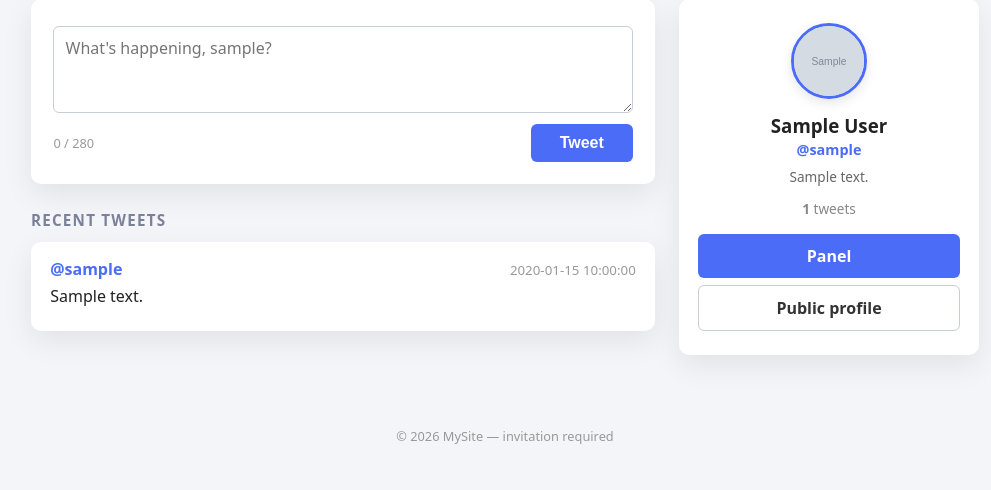
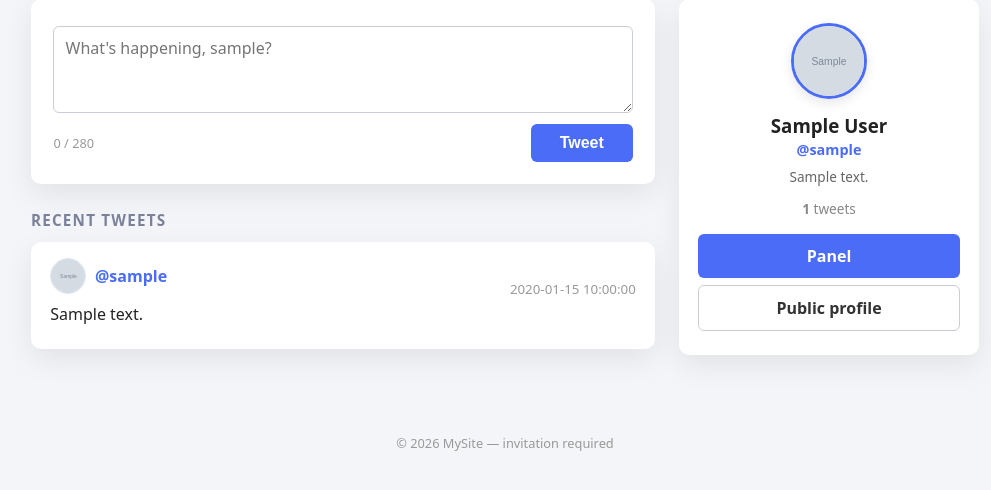
Before and after one commit to mojienjoyment/message-app, a PHP site: page / in a window 1280 px wide. Shown: the part 76-566 px from the top of the page, without its empty margins (135-1126 px from the left). Run offline with PHP 8.4, Linux system fonts and the light colour scheme; the visitor is signed in with stand-in values (Sample User, id 1); tables that the repository leaves empty or names only in its code hold one stand-in row (values such as "Sample post"); grey boxes marked "Sample" are stand-in pictures; a stand-in replaces the project's code that opens the database connection.

Commit message:
show profile picture next to username in tweet feed

```diff
--- a/index.php
+++ b/index.php
@@ -33,7 +33,7 @@ if ($loggedIn) {
   $tweetCount = (int) $stmt->fetchColumn();
 
   $stmt = $pdo->query(
-    'SELECT t.content, t.created_at, t.userid, u.username
+    'SELECT t.content, t.created_at, t.userid, u.username, u.profile_pic
          FROM tweets t JOIN users u ON t.userid = u.id
          ORDER BY t.created_at DESC LIMIT 30'
   );
@@ -105,7 +105,10 @@ if ($loggedIn) {
           <?php foreach ($tweets as $t): ?>
             <div class="card tweet">
               <div class="tweet-head">
-                <a href="profile.php?userid=<?= (int) $t['userid'] ?>">@<?= htmlspecialchars($t['username']) ?></a>
+                <a class="tweet-user" href="profile.php?userid=<?= (int) $t['userid'] ?>">
+                  <img class="tweet-avatar" src="user_profiles/<?= htmlspecialchars($t['profile_pic']) ?>" alt="">
+                  @<?= htmlspecialchars($t['username']) ?>
+                </a>
                 <small><?= htmlspecialchars($t['created_at']) ?></small>
               </div>
               <p><?= htmlspecialchars($t['content']) ?></p>
--- a/styles.css
+++ b/styles.css
@@ -140,6 +140,21 @@ footer { text-align: center; color: #999; font-size: .8rem; padding: 1.5rem; }
 .tweet-head a:hover { text-decoration: underline; }
 .tweet-head small { color: #999; }
 .tweet p { margin: 0; line-height: 1.5; }
+.tweet-user {
+  display: inline-flex;
+  align-items: center;
+  gap: .55rem;
+  font-weight: 700;
+  text-decoration: none;
+}
+.tweet-user:hover { text-decoration: underline; }
+.tweet-avatar {
+  width: 36px;
+  height: 36px;
+  border-radius: 50%;
+  object-fit: cover;
+  border: 1px solid #e2e5ee;
+}
 
 /* sidebar profile card */
 .side-card { padding: 1.5rem 1.2rem; text-align: center; }
```
Lines whose indentation alone changed are shown as unchanged.
